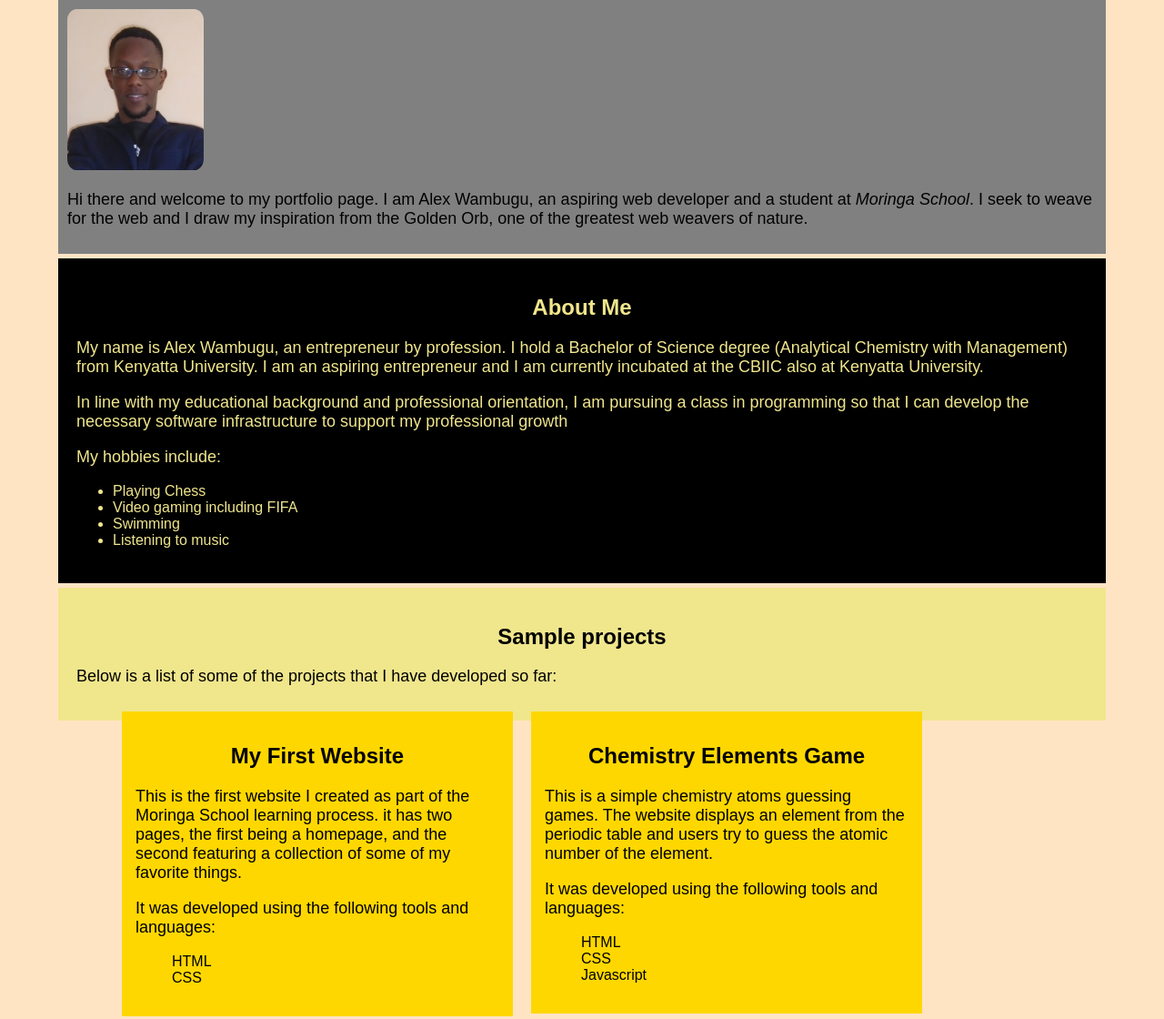
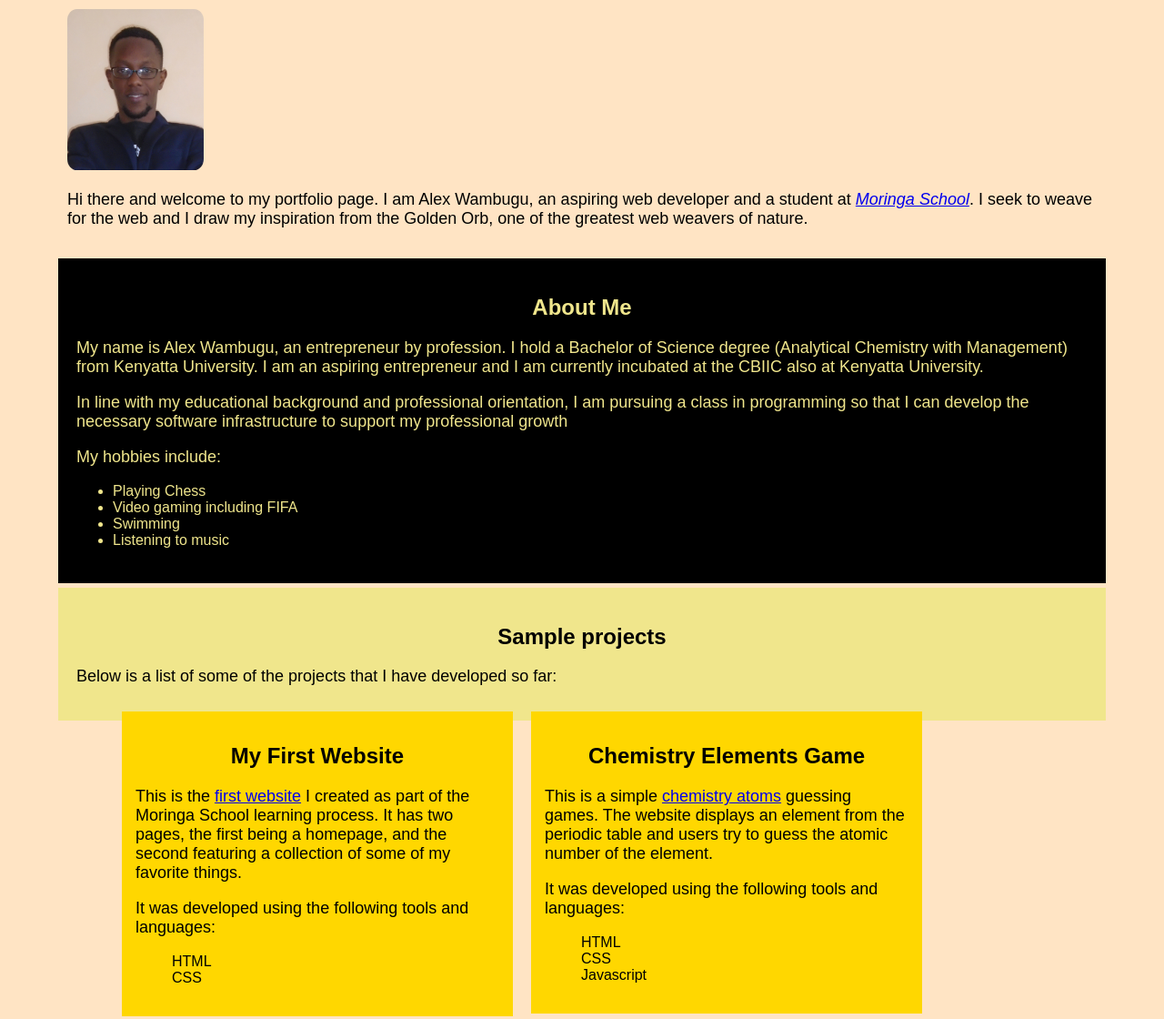
Before and after one commit to dinhcaradoc/alex-portfolio, a plain HTML site: page index.html in a window 1280 px wide. Shown: the whole page at 91% size. Drawn offline with Linux system fonts and the light colour scheme.

Commit message:
add live links to the sample projects

```diff
--- a/css/styles.css
+++ b/css/styles.css
@@ -14,14 +14,17 @@ p{
 
 #displayimage{
 	margin: auto;
+	position: relative;
 	width: 150px;
 	border-radius: 7%;
 	border-bottom: gold, solid, 5px;
 }
 
 .header{
-	background-color: gray;
 	padding: 10px;
+	align-items: center;
+	margin-left: auto;
+	margin-right: auto;
 	margin-bottom: 5px;
 	border-bottom: black, solid, 3px;
 }
--- a/index.html
+++ b/index.html
@@ -8,7 +8,7 @@
 			<header>
 				<div class="header">
 				<img id="displayimage" src="images/alex.png">
-				<p>Hi there and welcome to my portfolio page. I am <stong>Alex Wambugu</stong>, an aspiring web developer and a student at <em>Moringa School</em>. I seek to weave for the web and I draw my inspiration from the Golden Orb, one of the greatest web weavers of nature.</p>
+				<p>Hi there and welcome to my portfolio page. I am <stong>Alex Wambugu</stong>, an aspiring web developer and a student at <em><a href="https://moringaschool.com/">Moringa School</a></em>. I seek to weave for the web and I draw my inspiration from the Golden Orb, one of the greatest web weavers of nature.</p>
 				</div>
 			</header>
 
@@ -31,7 +31,7 @@
 				<p>Below is a list of some of the projects that I have developed so far:</p>
 				<ul>
 					<li class= "list-columns"><h2>My First Website</h2>
-					<p>This is the first website I created as part of the Moringa School learning process. it has two pages, the first being a homepage, and the second featuring a collection of some of my favorite things.</p>
+					<p>This is the <a href = "https://github.com/dinhcaradoc/my-first-website">first website</a> I created as part of the Moringa School learning process. It has two pages, the first being a homepage, and the second featuring a collection of some of my favorite things.</p>
 					<p>It was developed using the following tools and languages:
 						<ol>
 							<li>HTML</li>
@@ -40,7 +40,7 @@
 					</p>
 					</li>
 					<li class= "list-columns"><h2>Chemistry Elements Game</h2>
-						<p>This is a simple chemistry atoms guessing games. The website displays an element from the periodic table and users try to guess the atomic number of the element.</p>
+						<p>This is a simple <a href = "https://github.com/dinhcaradoc/chem-atom-game">chemistry atoms</a> guessing games. The website displays an element from the periodic table and users try to guess the atomic number of the element.</p>
 						<p>It was developed using the following tools and languages:
 							<ol>
 								<li>HTML</li>
```
Also changed, not shown: 1 other file.
